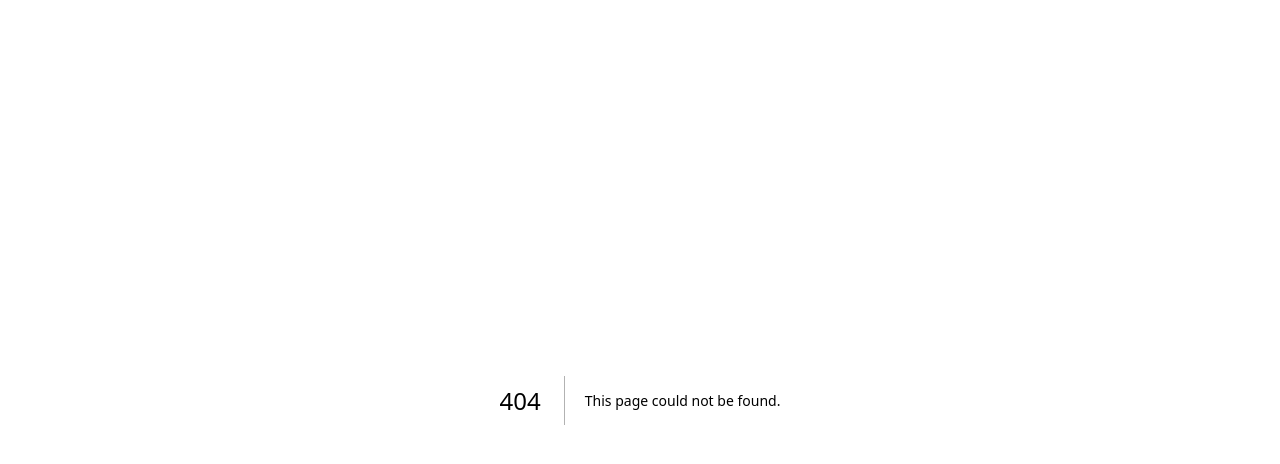
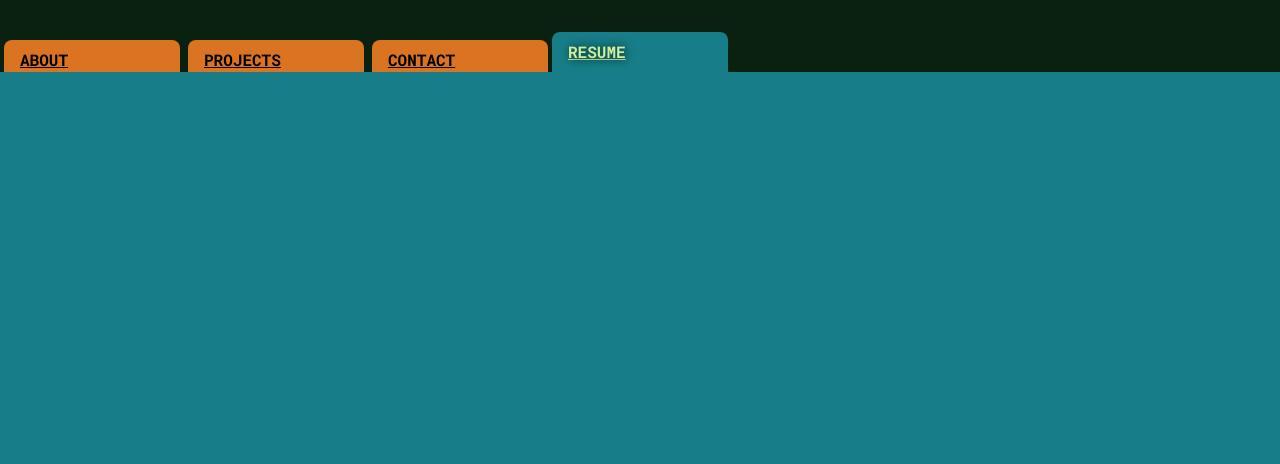
Before and after one commit to Dmaur/WebPortfolio, a Next.js app: page /resume in a window 1280 px wide. Before the commit this address had no page. Shown: the top 464 px of the page. Built offline with nearby package versions, Linux system fonts and the light colour scheme.

Commit message:
about page done

```diff
--- a/package.json
+++ b/package.json
@@ -13,7 +13,8 @@
     "mongo": "^0.1.0",
     "next": "14.1.4",
     "react": "^18",
-    "react-dom": "^18"
+    "react-dom": "^18",
+    "tech-stack-icons": "^2.1.0"
   },
   "devDependencies": {
     "@types/node": "^20",
--- /dev/null
+++ b/src/app/contact/contact.tsx
@@ -0,0 +1,16 @@
+export default function MyContact() {
+    return (
+        <>
+            <section id="navBar2" className="bg-inherit flex font-robotoMono text-left font-bold">
+                <a href="/" className="bg-cocoa_brown mt-10 mx-1 w-44 rounded-t-lg pt-2 underline pl-4">ABOUT</a>
+                <a href="/projects" className="bg-cocoa_brown mt-10 mx-1 w-44 rounded-t-lg pt-2 underline pl-4">PROJECTS</a>
+                <a className="bg-teal text-mindaro mt-8 mr-1 w-44 h-10 rounded-t-lg pt-2 pl-4 underline">CONTACT</a>
+                <a href="/resume" className="bg-cocoa_brown mt-10 mx-1 w-44 rounded-t-lg pt-2 underline pl-4">RESUME</a>
+
+            </section>
+            <main className="bg-teal h-[100vh]">
+
+            </main>
+        </>
+    )
+}
--- /dev/null
+++ b/src/app/contact/page.tsx
@@ -0,0 +1,10 @@
+import MyContact from "./contact"
+
+
+export default function contact(){
+    return(
+        <>
+            <MyContact/>
+        </>
+    )
+}
--- a/src/app/globals.css
+++ b/src/app/globals.css
@@ -1,3 +1,35 @@
+
+@import url('https://fonts.googleapis.com/css2?family=Bebas+Neue&family=IBM+Plex+Mono:ital,wght@0,100;0,200;0,300;0,400;0,500;0,600;0,700;1,100;1,200;1,300;1,400;1,500;1,600;1,700&family=Roboto+Mono:ital,wght@0,100..700;1,100..700&family=Space+Grotesk:wght@300..700&display=swap');
+
 @tailwind base;
 @tailwind components;
 @tailwind utilities;
+
+h1{
+  text-shadow: #FC0 1px 0 10px;
+}
+
+p:hover{
+  text-shadow:#FC0  5px 0 10px;
+  color: white;
+}
+
+#navBar a:first-of-type {
+    text-shadow: #0a210f 1px 0 10px;
+
+  }
+
+  #navBar1 a:nth-of-type(2) {
+    text-shadow: #0a210f 1px 0 10px;
+
+  }
+
+  #navBar2 a:nth-of-type(3) {
+    text-shadow: #0a210f 1px 0 10px;
+
+  }
+
+  #navBar3 a:nth-of-type(4) {
+    text-shadow: #0a210f 1px 0 10px;
+
+  }
--- a/src/app/layout.tsx
+++ b/src/app/layout.tsx
@@ -2,15 +2,15 @@ import type { Metadata } from "next";
 import "./globals.css";
 
 export const metadata: Metadata = {
-  title: "boilerplate-nextjs-mongo",
-  description: "The boilerplate starting project folder for PROG3017",
+  title: "Derrick Maurais",
+  description: "Portfolio Website",
 };
 
-export default function RootLayout({ children }:Readonly<{ children: React.ReactNode }>) {
+export default function RootLayout({ children }: Readonly<{ children: React.ReactNode }>) {
 
   return (
     <html lang="en">
-      <body>
+      <body className="bg-dark_green font-robotoMono">
         {children}
       </body>
     </html>
--- a/src/app/page.tsx
+++ b/src/app/page.tsx
@@ -1,9 +1,74 @@
+import Image from "next/image";
+import StackIcon from "tech-stack-icons";
+
 export default function Home() {
+  return (
+    <>
+      <section id="navBar" className="bg-inherit flex text-left font-bold">
+        <a className="bg-teal text-mindaro mt-8 mr-1 w-44 h-10 rounded-t-lg pt-2 pl-4 underline">
+          ABOUT
+        </a>
+        <a
+          href="/projects"
+          className="bg-cocoa_brown mt-10 mx-1 w-44 rounded-t-lg pt-2 underline pl-4"
+        >
+          PROJECTS
+        </a>
+        <a
+          href="/contact"
+          className="bg-cocoa_brown mt-10 mx-1 w-44 rounded-t-lg pt-2 underline pl-4"
+        >
+          CONTACT
+        </a>
+        <a
+          href="/resume"
+          className="bg-cocoa_brown mt-10 mx-1 w-44 rounded-t-lg pt-2 underline pl-4"
+        >
+          RESUME
+        </a>
+      </section>
+      <main className="bg-teal h-[100vh] flex flex-col items-center">
+        <h1 className="text-white text-5xl font-extralight italic underline pt-16">
+          Derrick Maurais
+        </h1>
+        <div className="text-gray-700 w-1/2 mt-4 text-justify flex flex-col items-center italic font-extralight">
+          <div className="h-8 flex justify-between w-100% my-5">
 
-  return (
-    <div className="text-blue-400 font-bold text-xl p-4">
-      Hello World!
-    </div>
+            <StackIcon name="html5" />
+            <StackIcon name="css3" />
+            <StackIcon name="js" />
+            <StackIcon name="reactjs" />
+            <StackIcon name="csharp" />
+            <StackIcon name="bootstrap5" />
+            <StackIcon name="tailwindcss" />
+            <StackIcon name="git" />
+            <StackIcon name="mysql" />
+            <StackIcon name="mongodb" />
+
+
+
+          </div>
+          <p className="mb-2">
+            <strong className="text-lg not-italic underline">Full-Stack Web Development Expertise</strong> - Skilled in
+            front-end and back-end technologies, including React, Next.js,
+            Tailwind CSS, ASP.NET Core, PHP, and MySQL. Proficient in building
+            responsive and dynamic web applications.
+          </p>
+          <p className="mb-2">
+            <strong className="text-lg not-italic underline">Collaborative Problem-Solver</strong> - Strong teamwork and
+            communication skills, honed through group projects, professional
+            interactions and 18 years of experience in the culinary industry.
+            Adept at using tools like Git for project coordination and
+            collaborative work.
+          </p>
+          <p>
+            <strong className="text-lg not-italic underline">IT Student Nearing Graduation</strong>- Completing a
+            two-year Web Development program at NSCC Truro, preparing for a
+            career in software / web development. Focused on securing
+            employment in web development or a related field in Spring 2025.
+          </p>
+        </div>
+      </main>
+    </>
   );
-
 }
--- /dev/null
+++ b/src/app/projects/page.tsx
@@ -0,0 +1,10 @@
+import MyProjects from "./projects"
+
+
+export default function myProjects(){
+    return(
+        <>
+            <MyProjects/>
+        </>
+    )
+}
--- /dev/null
+++ b/src/app/projects/projects.tsx
@@ -0,0 +1,16 @@
+export default function MyProjects() {
+    return (
+        <>
+            <section id="navBar1" className="bg-inherit flex font-robotoMono text-left font-bold">
+                <a href="/" className="bg-cocoa_brown mt-10 mx-1 w-44 rounded-t-lg pt-2 underline pl-4">ABOUT</a>
+                <a className="bg-teal text-mindaro mt-8 mr-1 w-44 h-10 rounded-t-lg pt-2 pl-4 underline">PROJECTS</a>
+                <a href="/contact" className="bg-cocoa_brown mt-10 mx-1 w-44 rounded-t-lg pt-2 underline pl-4">CONTACT</a>
+                <a href="/resume" className="bg-cocoa_brown mt-10 mx-1 w-44 rounded-t-lg pt-2 underline pl-4">RESUME</a>
+
+            </section>
+            <main className="bg-teal h-[100vh]">
+
+            </main>
+        </>
+    )
+}
--- /dev/null
+++ b/src/app/resume/page.tsx
@@ -0,0 +1,9 @@
+import MyResume from "./resume"
+
+export default function myResume() {
+    return (
+        <>
+            <MyResume />
+        </>
+    )
+}
--- /dev/null
+++ b/src/app/resume/resume.tsx
@@ -0,0 +1,16 @@
+export default function MyResume() {
+    return (
+        <>
+            <section id="navBar3" className="bg-inherit flex font-robotoMono text-left font-bold">
+                <a href="/" className="bg-cocoa_brown mt-10 mx-1 w-44 rounded-t-lg pt-2 underline pl-4">ABOUT</a>
+                <a href="/projects" className="bg-cocoa_brown mt-10 mx-1 w-44 rounded-t-lg pt-2 underline pl-4">PROJECTS</a>
+                <a href="/contact" className="bg-cocoa_brown mt-10 mx-1 w-44 rounded-t-lg pt-2 underline pl-4">CONTACT</a>
+                <a className="bg-teal text-mindaro mt-8 mr-1 w-44 h-10 rounded-t-lg pt-2 pl-4 underline">RESUME</a>
+
+            </section>
+            <main className="bg-teal h-[100vh]">
+
+            </main>
+        </>
+    )
+}
--- a/tailwind.config.ts
+++ b/tailwind.config.ts
@@ -8,6 +8,75 @@ const config: Config = {
   ],
   theme: {
     extend: {
+      fontFamily: {
+        bebas: ['"Bebas Neue"', 'cursive'],
+        ibmPlexMono: ['"IBM Plex Mono"', 'monospace'],
+        robotoMono: ['"Roboto Mono"', 'monospace'],
+        spaceGrotesk: ['"Space Grotesk"', 'sans-serif'],
+      },
+
+      colors: {
+        dark_green: {
+          DEFAULT: '#0a210f',
+          100: '#020603',
+          200: '#040c06',
+          300: '#061309',
+          400: '#08190b',
+          500: '#0a210f',
+          600: '#20672f',
+          700: '#36af50',
+          800: '#6fd385',
+          900: '#b7e9c2',
+        },
+        café_noir: {
+          DEFAULT: '#483519',
+          100: '#0e0b05',
+          200: '#1d150a',
+          300: '#2b200f',
+          400: '#392a14',
+          500: '#483519',
+          600: '#85622f',
+          700: '#bf8f48',
+          800: '#d4b485',
+          900: '#eadac2',
+        },
+        mindaro: {
+          DEFAULT: '#cfee9e',
+          100: '#2e440c',
+          200: '#5d8718',
+          300: '#8bcb24',
+          400: '#afe25c',
+          500: '#cfee9e',
+          600: '#d9f2b3',
+          700: '#e3f5c6',
+          800: '#ecf8d9',
+          900: '#f6fcec',
+        },
+        cocoa_brown: {
+          DEFAULT: '#da7422',
+          100: '#2b1707',
+          200: '#562e0d',
+          300: '#824514',
+          400: '#ad5d1b',
+          500: '#da7422',
+          600: '#e38f4b',
+          700: '#eaab78',
+          800: '#f1c7a5',
+          900: '#f8e3d2',
+        },
+        teal: {
+          DEFAULT: '#177e89',
+          100: '#05191b',
+          200: '#093236',
+          300: '#0e4a51',
+          400: '#12636c',
+          500: '#177e89',
+          600: '#21b3c3',
+          700: '#4ad1e0',
+          800: '#87e1eb',
+          900: '#c3f0f5',
+        },
+      },
     },
   },
   plugins: [],
```
Also changed, not shown: 1 other file (tests, documents, lock files or other folders).
